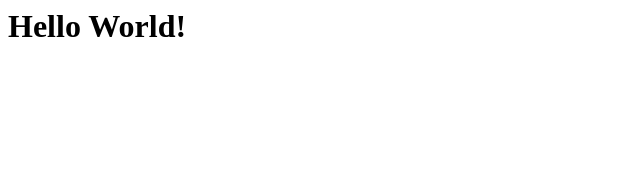
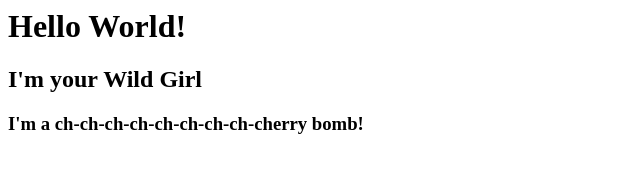
Before and after one commit to zach-hill-88/Web-Programming-1, a plain HTML site: page index.html in a window 1280 px wide. Shown: the whole page, without its empty margins (0-640 px from the left). Drawn offline with Linux system fonts and the light colour scheme.

Commit message:
Update index.html

```diff
--- a/index.html
+++ b/index.html
@@ -4,5 +4,6 @@
 </head>
 <body>
     <h1>Hello World!</h1>
-
+    <h2>I'm your Wild Girl</h2>
+    <h3>I'm a ch-ch-ch-ch-ch-ch-ch-ch-cherry bomb!</h3>
 </body>
```
